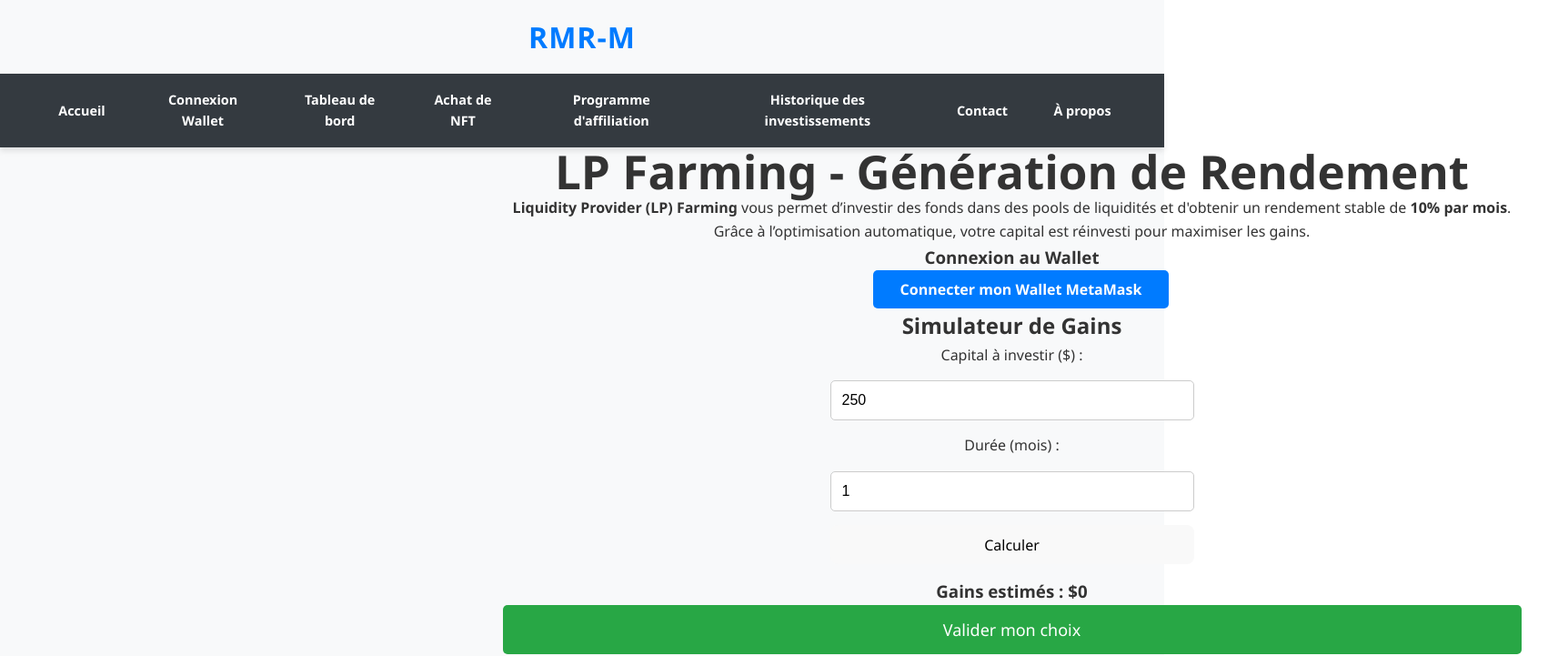
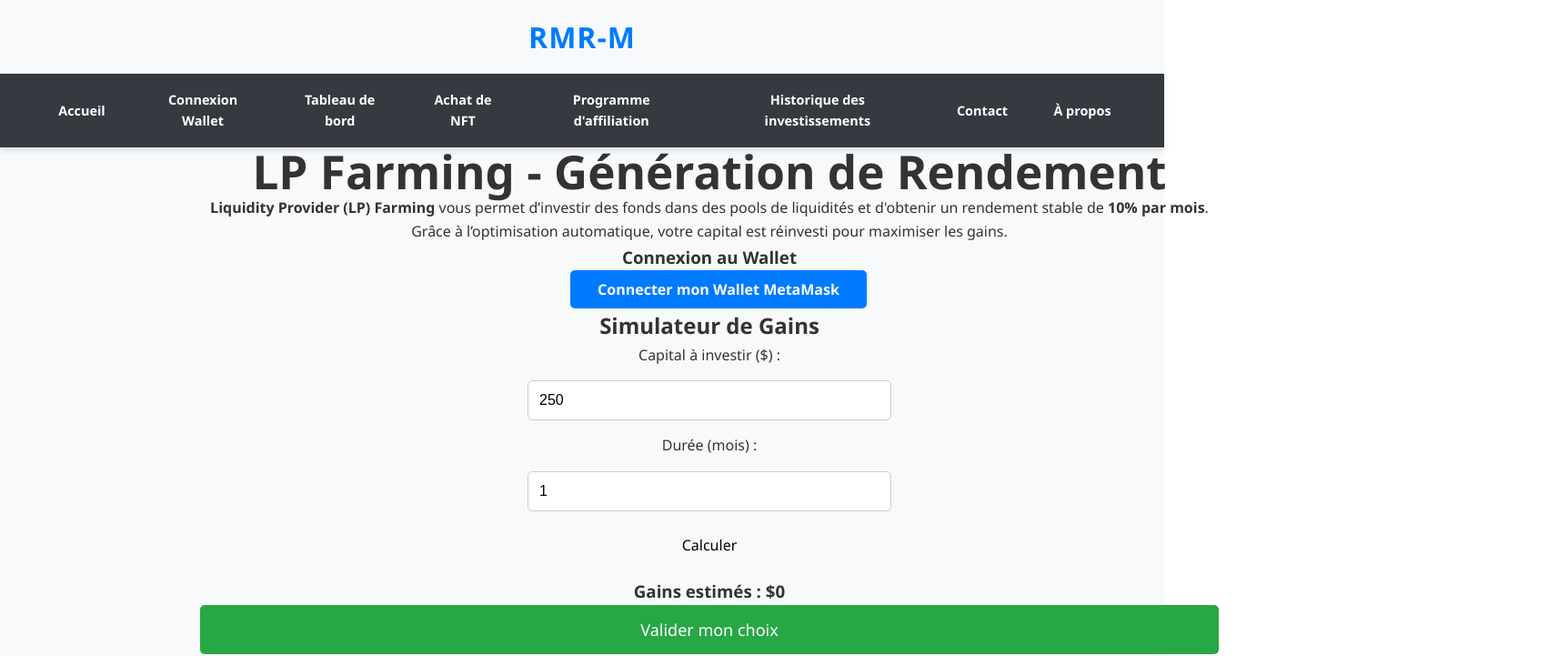
Before and after one commit to jhvcav/rmr-m, a React (Vite) app in the folder rmr-m-frontend/: page /rmr-m/lpfarming in a window 1280 px wide. Shown: the top 721 px of the page at 91% size, 1713 px wide, since content can reach past the window. Built offline with nearby package versions, Linux system fonts and the light colour scheme.

Commit message:
MAJ Centrage horizontaux des pages

```diff
--- a/rmr-m-frontend/src/App.css
+++ b/rmr-m-frontend/src/App.css
@@ -28,7 +28,6 @@ body {
   width: 100%;
   max-width: 1200px;
   /* Décalage vers la droite */
-  margin-left: calc(85% + 50px); /* 50px est le décalage vers la droite - à ajuster */
   transform: translateX(-50%);
   padding-left: 20px;
   padding-right: 20px;
--- a/rmr-m-frontend/src/pages/DepotForm.jsx
+++ b/rmr-m-frontend/src/pages/DepotForm.jsx
@@ -12,6 +12,12 @@ import "./DepotForm.css";
 const DepotForm = () => {
   const location = useLocation();
   const navigate = useNavigate();
+
+  // Style de décalage vers la droite - ajustez la valeur selon vos besoins
+  const offsetStyle = {
+    position: 'relative',
+    left: '1200px'
+  };
 
   // Paramètres récupérés de LPFarming
   const [montantInvesti, setMontantInvesti] = useState("");
@@ -305,7 +311,7 @@ const DepotForm = () => {
   };
 
   return (
-    <div className="depot-form">
+    <div className="depot-form" style={offsetStyle}>
       <h1 style={{ fontSize: "1.5em" }}>💰 Dépôt de fonds pour LPFarming</h1>
 
       {/* Récapitulatif de l'investissement */}
--- a/rmr-m-frontend/src/pages/Home.css
+++ b/rmr-m-frontend/src/pages/Home.css
@@ -2,7 +2,7 @@
 .home-container {
     width: 800px;
     position: relative;
-    left: calc(80% + 25px); /* Décalage de 25px vers la droite */
+    left: calc(100% + 25px); /* Décalage de 25px vers la droite */
     transform: translateX(-50%);
     padding: 15px; /* Padding réduit (était 20px) */
     text-align: center;
--- a/rmr-m-frontend/src/pages/LPFarming.jsx
+++ b/rmr-m-frontend/src/pages/LPFarming.jsx
@@ -1,6 +1,9 @@
 import React, { useState, useEffect } from "react";
 import { ethers } from "ethers";
 import "./LPFarming.css"; // Tes styles CSS
+
+// Style de décalage vers la droite - ajustez la valeur selon vos besoins
+
 
 const LPFarming = () => {
   const [capital, setCapital] = useState(250);
@@ -10,6 +13,12 @@ const LPFarming = () => {
   const [account, setAccount] = useState(null);
   const [provider, setProvider] = useState(null);
   const [contract, setContract] = useState(null);
+
+  // Style de décalage vers la droite - ajustez la valeur selon vos besoins
+  const containerStyle = {
+    position: 'relative',
+    left: '780px'
+  };
 
   // Détection automatique du wallet (MetaMask ou autres)
   useEffect(() => {
@@ -87,7 +96,7 @@ const LPFarming = () => {
   };
 
   return (
-    <div className="lp-container">
+    <div className="lp-container" style={containerStyle}>
       <h1>LP Farming - Génération de Rendement</h1>
       <p>
         <b>Liquidity Provider (LP) Farming</b> vous permet d’investir des fonds dans des pools de liquidités et d'obtenir un rendement stable de
```
